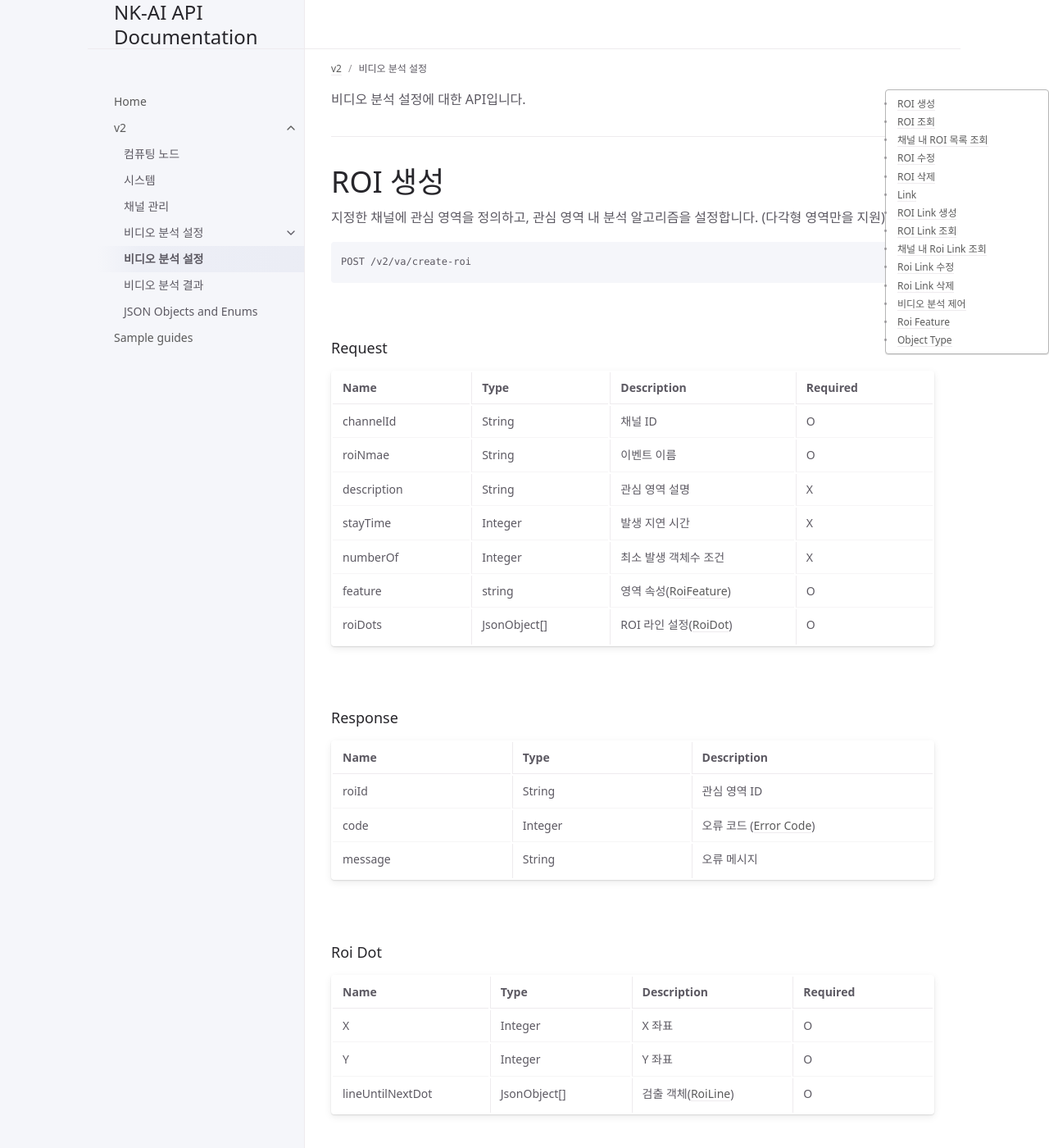
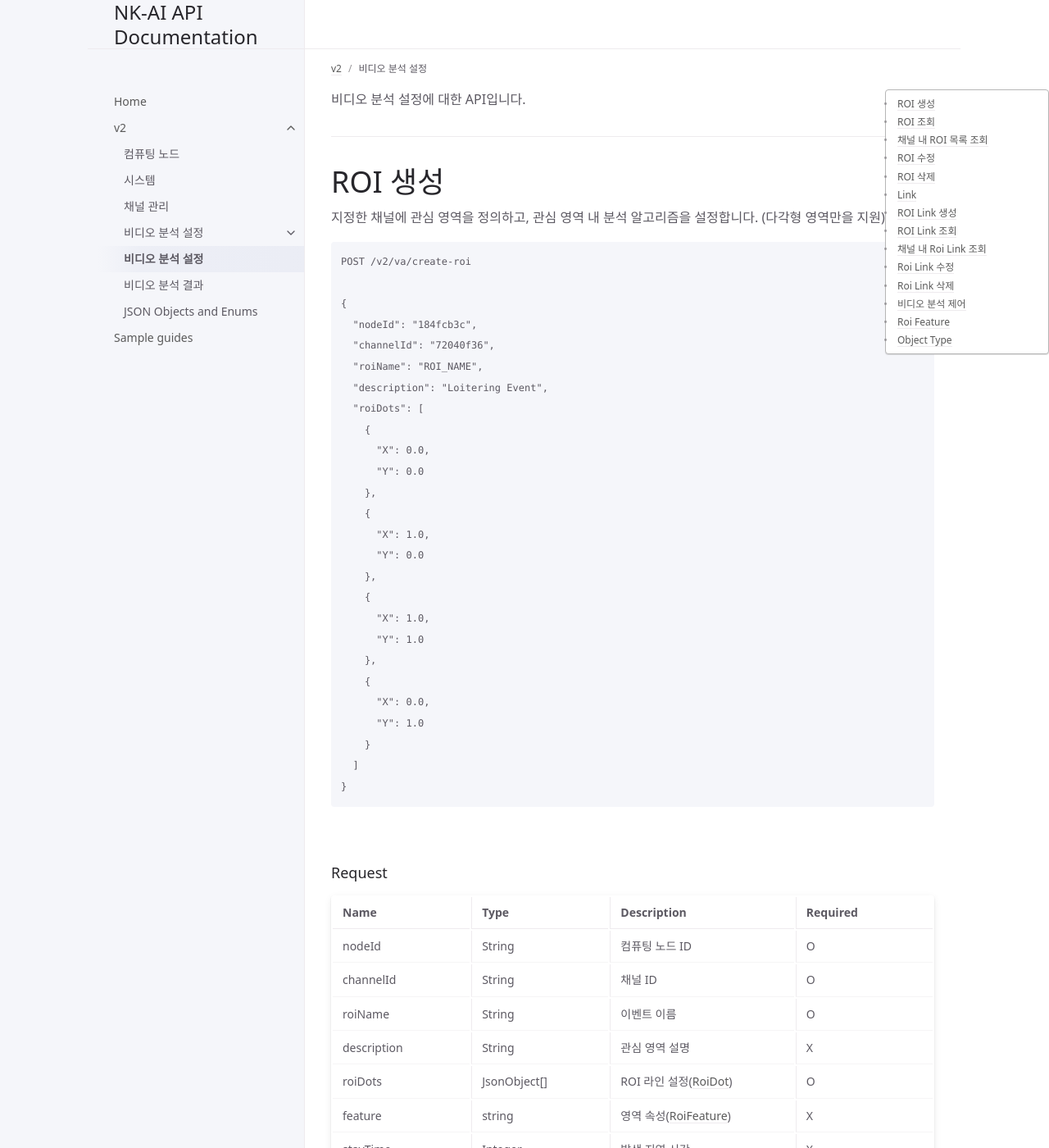
Before and after one commit to uteakO/rest-api, a Jekyll site: the page built from docs/v2/va_control.md, in a window 1280 px wide and 1400 px high. Shown: the whole window at 82% size. Built offline with Jekyll 4.4.1, drawn with Linux system fonts in a browser that asks for light colours.

Commit message:
fix: rpc 관련 내용 수정

````diff
--- a/docs/v2/va_control.md
+++ b/docs/v2/va_control.md
@@ -17,6 +17,31 @@ has_children: false
 (다각형 영역만을 지원)
 ```
 POST /v2/va/create-roi
+
+{
+  "nodeId": "184fcb3c",
+  "channelId": "72040f36",
+  "roiName": "ROI_NAME",
+  "description": "Loitering Event",
+  "roiDots": [
+    {
+      "X": 0.0,
+      "Y": 0.0
+    },
+    {
+      "X": 1.0,
+      "Y": 0.0
+    },
+    {
+      "X": 1.0,
+      "Y": 1.0
+    },
+    {
+      "X": 0.0,
+      "Y": 1.0
+    }
+  ]
+}
 ```
 <br>
 
@@ -24,13 +49,14 @@ POST /v2/va/create-roi
 
 | Name | Type | Description | Required |
 | :---- | :---- |:---- |:---- |
+| nodeId | String | 컴퓨팅 노드 ID | O |
 | channelId | String | 채널 ID | O |
-| roiNmae | String | 이벤트 이름 | O |
+| roiName | String | 이벤트 이름 | O |
 | description | String | 관심 영역 설명 | X |
+| roiDots | JsonObject[] | ROI 라인 설정([RoiDot](#roi-dot)) | O |
+| feature | string | 영역 속성([RoiFeature](#roi-feature)) | X |
 | stayTime | Integer | 발생 지연 시간 | X |
 | numberOf | Integer | 최소 발생 객체수 조건 | X |
-| feature | string | 영역 속성([RoiFeature](#roi-feature)) | O |
-| roiDots | JsonObject[] | ROI 라인 설정([RoiDot](#roi-dot)) | O |
 
 <br/>
 
````
Also changed, not shown: docs/v2/computing_node.md (+57 -52 lines).
